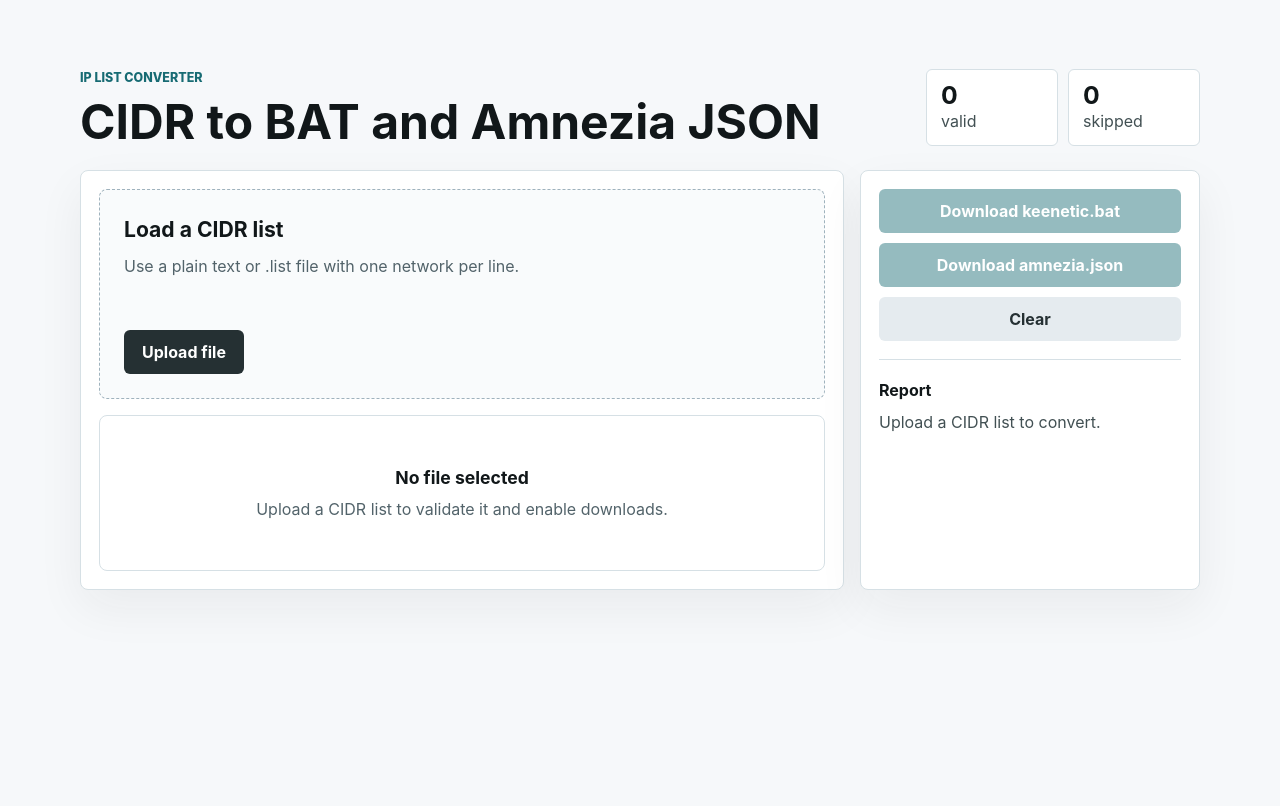
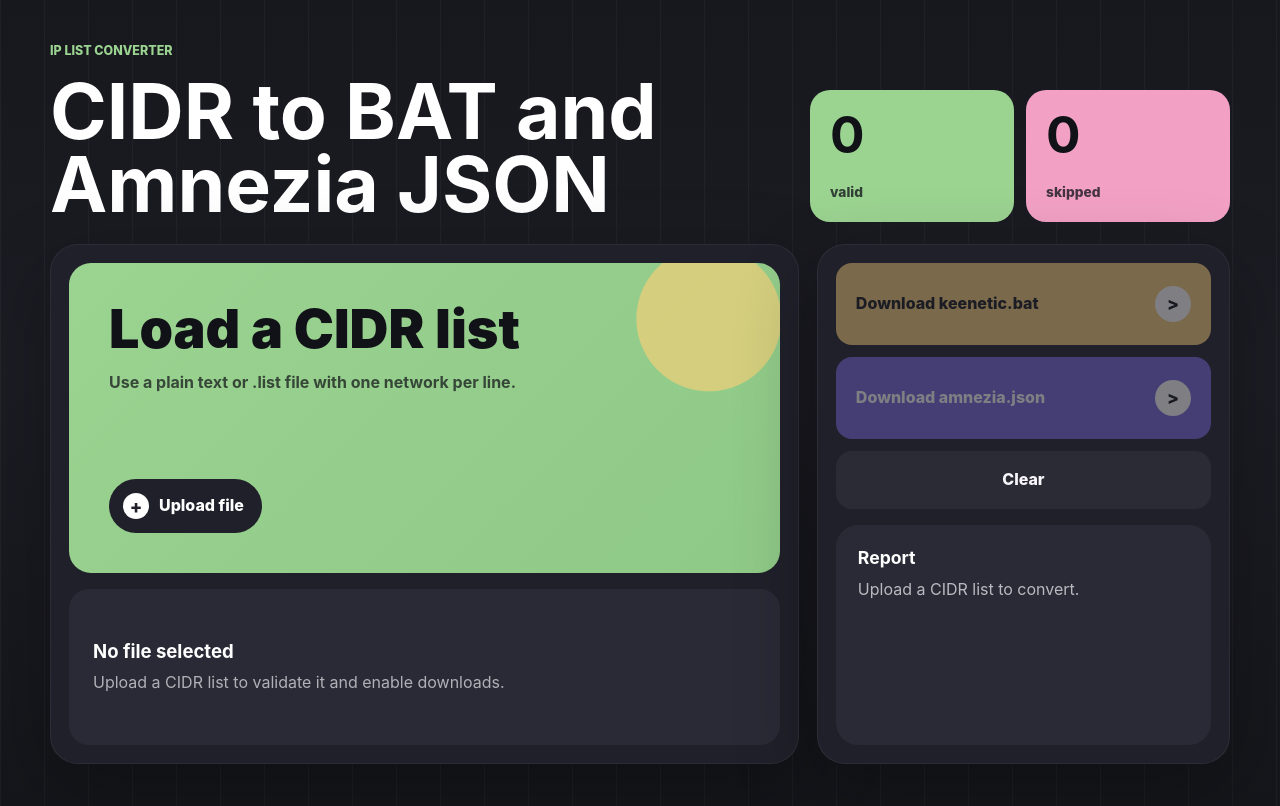
Before and after one commit to vedmaque/iplist-gen, a website built with Vite: page index.html in a window 1280 px wide. Built offline with nearby package versions, Linux system fonts and the light colour scheme.

Commit message:
update design

```diff
--- a/src/style.css
+++ b/src/style.css
@@ -1,6 +1,6 @@
 :root {
-  color: #1c2529;
-  background: #f6f8fa;
+  color: #f8f6fb;
+  background: #17181d;
   font-family:
     Inter,
     ui-sans-serif,
@@ -24,7 +24,12 @@ body {
   min-width: 320px;
   min-height: 100vh;
   margin: 0;
-  background: #f6f8fa;
+  background:
+    linear-gradient(90deg, rgba(255, 255, 255, 0.035) 1px, transparent 1px),
+    linear-gradient(180deg, #17181d 0%, #1c1c24 46%, #15161b 100%);
+  background-size:
+    44px 44px,
+    auto;
 }
 
 button,
@@ -33,158 +38,200 @@ input {
 }
 
 button {
-  min-height: 44px;
+  min-height: 52px;
   border: 0;
-  border-radius: 6px;
-  padding: 0 18px;
-  color: #fff;
-  background: #176b73;
-  font-weight: 700;
+  border-radius: 16px;
+  padding: 0 20px;
+  color: #17181d;
+  background: #f7cf77;
+  font-weight: 850;
+  line-height: 1.12;
   cursor: pointer;
   transition:
     background-color 140ms ease,
     opacity 140ms ease,
-    transform 140ms ease;
+    transform 140ms ease,
+    box-shadow 140ms ease;
 }
 
 button:hover:not(:disabled) {
-  background: #11505a;
-  transform: translateY(-1px);
+  transform: translateY(-2px);
+  box-shadow: 0 14px 28px rgba(0, 0, 0, 0.22);
+}
+
+button:focus-visible,
+.file-picker:focus-within {
+  outline: 3px solid rgba(247, 207, 119, 0.35);
+  outline-offset: 3px;
 }
 
 button:disabled {
   cursor: not-allowed;
-  opacity: 0.45;
+  opacity: 0.42;
 }
 
 button.secondary {
-  color: #253033;
-  background: #e5ebef;
+  color: #f8f6fb;
+  background: #2b2b36;
 }
 
 button.secondary:hover:not(:disabled) {
-  background: #d7e0e6;
+  background: #343441;
 }
 
 .shell {
-  width: min(1120px, calc(100% - 32px));
+  width: min(1180px, calc(100% - 48px));
   margin: 0 auto;
-  padding: 34px 0;
+  padding: 42px 0;
 }
 
 .hero {
-  display: flex;
+  display: grid;
+  grid-template-columns: minmax(0, 1fr) minmax(300px, 420px);
+  gap: 22px;
   align-items: end;
-  justify-content: space-between;
-  gap: 24px;
-  min-height: 136px;
-  padding: 4px 0 24px;
+  min-height: 184px;
+  padding: 0 0 22px;
 }
 
 .eyebrow {
-  margin: 0 0 10px;
-  color: #176b73;
+  margin: 0 0 14px;
+  color: #9bd391;
   font-size: 0.78rem;
-  font-weight: 800;
+  font-weight: 850;
   letter-spacing: 0;
   text-transform: uppercase;
 }
 
 h1 {
-  max-width: 760px;
+  max-width: 720px;
   margin: 0;
-  color: #111719;
-  font-size: clamp(2.15rem, 3rem, 3.35rem);
-  line-height: 1;
+  color: #ffffff;
+  font-size: clamp(2.7rem, 6vw, 5.1rem);
+  line-height: 0.96;
   letter-spacing: 0;
 }
 
 .stats {
-  display: flex;
-  flex-wrap: wrap;
-  justify-content: flex-end;
-  gap: 10px;
+  display: grid;
+  grid-template-columns: repeat(2, minmax(0, 1fr));
+  gap: 12px;
 }
 
 .stats > span {
-  min-width: 132px;
-  border: 1px solid #d6e0e5;
-  border-radius: 6px;
-  padding: 12px 14px;
-  background: #fff;
-  color: #425053;
+  display: grid;
+  min-height: 132px;
+  align-content: space-between;
+  border-radius: 20px;
+  padding: 20px;
+  color: rgba(21, 22, 27, 0.78);
+  font-size: 0.86rem;
+  font-weight: 850;
+}
+
+.stats > span:first-child {
+  background: #9bd391;
+}
+
+.stats > span:last-child {
+  background: #f2a1c4;
 }
 
 .stats strong {
   display: block;
-  color: #111719;
-  font-size: 1.55rem;
-  line-height: 1.1;
+  color: #111217;
+  font-size: 3.2rem;
+  line-height: 0.95;
 }
 
 .workspace {
   display: grid;
-  grid-template-columns: minmax(0, 1fr) 340px;
-  gap: 16px;
+  grid-template-columns: minmax(0, 1.45fr) minmax(320px, 0.8fr);
+  gap: 18px;
   align-items: stretch;
 }
 
 .input-pane,
 .output-pane {
-  border: 1px solid #d6e0e5;
-  border-radius: 8px;
-  background: #fff;
-  box-shadow: 0 18px 48px rgba(28, 37, 41, 0.06);
+  border: 1px solid rgba(255, 255, 255, 0.06);
+  border-radius: 28px;
+  background: #20202a;
+  box-shadow: 0 28px 80px rgba(0, 0, 0, 0.3);
 }
 
 .input-pane {
-  display: flex;
-  min-height: 420px;
-  flex-direction: column;
+  display: grid;
+  min-height: 520px;
+  grid-template-rows: minmax(300px, 1fr) auto;
   gap: 16px;
   padding: 18px;
 }
 
 .output-pane {
-  display: flex;
-  flex-direction: column;
-  gap: 18px;
+  display: grid;
+  grid-template-rows: auto 1fr;
+  gap: 16px;
   padding: 18px;
 }
 
 .upload-panel {
   display: grid;
-  min-height: 210px;
+  min-height: 300px;
   align-content: space-between;
-  gap: 24px;
-  border: 1px dashed #9fb2bd;
-  border-radius: 8px;
-  padding: 24px;
-  background: #f9fbfc;
+  gap: 28px;
+  border-radius: 22px;
+  padding: clamp(24px, 4vw, 40px);
+  background:
+    radial-gradient(
+      circle at 90% 18%,
+      rgba(247, 207, 119, 0.65) 0 72px,
+      transparent 73px
+    ),
+    linear-gradient(135deg, #9bd391 0%, #8fc987 100%);
+  color: #111217;
 }
 
 .file-picker {
   position: relative;
   display: inline-flex;
   width: fit-content;
-  min-height: 44px;
+  max-width: 100%;
+  min-height: 54px;
   align-items: center;
   justify-content: center;
-  border-radius: 6px;
-  padding: 0 18px;
+  gap: 10px;
+  border-radius: 999px;
+  padding: 0 18px 0 14px;
   overflow: hidden;
-  background: #253033;
-  color: #fff;
-  font-weight: 700;
+  background: #20202a;
+  color: #ffffff;
+  font-weight: 850;
+  line-height: 1.1;
   cursor: pointer;
+  transition:
+    background-color 140ms ease,
+    transform 140ms ease,
+    box-shadow 140ms ease;
+}
+
+.file-picker::before {
+  display: grid;
+  width: 26px;
+  height: 26px;
+  flex: 0 0 auto;
+  place-items: center;
+  border-radius: 50%;
+  background: #ffffff;
+  color: #20202a;
+  content: "+";
+  font-size: 1.15rem;
+  line-height: 1;
 }
 
 .file-picker:hover {
-  background: #111719;
-}
-
-.file-picker:focus-within {
-  box-shadow: 0 0 0 3px rgba(23, 107, 115, 0.18);
+  background: #16171d;
+  box-shadow: 0 14px 26px rgba(0, 0, 0, 0.24);
+  transform: translateY(-2px);
 }
 
 .file-picker input {
@@ -195,16 +242,21 @@ h1 {
 }
 
 .field-label {
+  max-width: 540px;
   margin: 0;
-  color: #111719;
-  font-size: 1.32rem;
-  font-weight: 700;
+  color: #111217;
+  font-size: clamp(2rem, 4.2vw, 3.6rem);
+  font-weight: 900;
+  line-height: 0.96;
 }
 
 .upload-hint {
-  max-width: 560px;
-  margin: 8px 0 0;
-  color: #52636a;
+  max-width: 480px;
+  margin: 16px 0 0;
+  color: rgba(17, 18, 23, 0.72);
+  font-size: 1rem;
+  font-weight: 650;
+  line-height: 1.42;
 }
 
 [hidden] {
@@ -213,111 +265,160 @@ h1 {
 
 .file-summary {
   display: grid;
-  gap: 6px;
-  border: 1px solid #bfd0d8;
-  border-radius: 6px;
-  padding: 18px;
-  background: #eef7f8;
+  gap: 8px;
+  border-radius: 20px;
+  padding: 20px;
+  background: #2a2a36;
 }
 
 .file-summary__label {
-  color: #425053;
-  font-size: 0.86rem;
-  font-weight: 700;
+  color: #f7cf77;
+  font-size: 0.78rem;
+  font-weight: 850;
+  text-transform: uppercase;
 }
 
 .file-summary strong {
   overflow-wrap: anywhere;
-  color: #111719;
-  font-size: 1.15rem;
+  color: #ffffff;
+  font-size: 1.18rem;
+  line-height: 1.2;
 }
 
 .file-summary span:last-child {
-  color: #425053;
+  color: rgba(248, 246, 251, 0.66);
 }
 
 .empty-state {
   display: grid;
-  flex: 1;
-  min-height: 154px;
-  place-content: center;
-  gap: 6px;
-  border: 1px solid #d6e0e5;
-  border-radius: 8px;
+  min-height: 156px;
+  align-content: center;
+  gap: 8px;
+  border-radius: 20px;
   padding: 24px;
-  background: #fff;
-  color: #52636a;
-  text-align: center;
+  background: #2a2a36;
+  color: rgba(248, 246, 251, 0.66);
 }
 
 .empty-state strong {
-  color: #111719;
-  font-size: 1.1rem;
+  color: #ffffff;
+  font-size: 1.16rem;
+  line-height: 1.2;
 }
 
 .actions {
   display: grid;
-  gap: 10px;
+  gap: 12px;
+}
+
+.actions button {
+  display: flex;
+  min-height: 82px;
+  align-items: center;
+  justify-content: space-between;
+  gap: 16px;
+  padding: 18px 20px;
+  text-align: left;
+  overflow-wrap: anywhere;
+}
+
+.actions button::after {
+  display: grid;
+  width: 36px;
+  height: 36px;
+  flex: 0 0 auto;
+  place-items: center;
+  border-radius: 50%;
+  background: #ffffff;
+  color: #111217;
+  content: ">";
+  font-size: 1.1rem;
+  line-height: 1;
+}
+
+#download-bat {
+  background: #f7cf77;
+}
+
+#download-bat:hover:not(:disabled) {
+  background: #ffda88;
+}
+
+#download-json {
+  color: #ffffff;
+  background: #7668db;
+}
+
+#download-json:hover:not(:disabled) {
+  background: #8275e5;
+}
+
+#clear-button {
+  min-height: 58px;
+  justify-content: center;
+}
+
+#clear-button::after {
+  display: none;
 }
 
 .report {
-  border-top: 1px solid #d6e0e5;
-  padding-top: 18px;
+  min-height: 220px;
+  border-radius: 22px;
+  padding: 22px;
+  background: #2a2a36;
 }
 
 h2 {
-  margin: 0 0 8px;
-  color: #111719;
-  font-size: 1rem;
+  margin: 0 0 10px;
+  color: #ffffff;
+  font-size: 1.1rem;
+  line-height: 1.2;
 }
 
 #status-text {
   margin: 0;
-  color: #425053;
+  color: rgba(248, 246, 251, 0.7);
+  line-height: 1.42;
 }
 
 .invalid-list {
   display: grid;
   gap: 8px;
-  margin: 14px 0 0;
+  margin: 16px 0 0;
   padding: 0;
   list-style: none;
 }
 
+.invalid-list:empty {
+  display: none;
+}
+
 .invalid-list li {
   overflow-wrap: anywhere;
-  border-left: 3px solid #b34f35;
-  border-radius: 4px;
-  padding: 8px 10px;
-  background: #fff1eb;
-  color: #743521;
+  border-radius: 12px;
+  padding: 10px 12px;
+  background: rgba(242, 161, 196, 0.15);
+  color: #f2a1c4;
   font-family: "SFMono-Regular", Consolas, "Liberation Mono", monospace;
-  font-size: 0.9rem;
+  font-size: 0.88rem;
+  line-height: 1.35;
 }
 
-@media (max-width: 820px) {
+@media (max-width: 920px) {
   .shell {
-    width: min(100% - 24px, 680px);
-    padding: 22px 0;
+    width: min(100% - 28px, 720px);
+    padding: 24px 0;
   }
 
   .hero {
+    grid-template-columns: 1fr;
     min-height: 0;
-    flex-direction: column;
-    align-items: stretch;
-    padding-bottom: 18px;
+    gap: 18px;
   }
 
   h1 {
-    font-size: 2.35rem;
-  }
-
-  .stats {
-    justify-content: stretch;
-  }
-
-  .stats span {
-    flex: 1 1 140px;
+    font-size: clamp(2.35rem, 10vw, 4.2rem);
   }
 
   .workspace {
@@ -325,10 +426,51 @@ h2 {
   }
 
   .input-pane {
-    min-height: 360px;
+    min-height: auto;
+    grid-template-rows: auto auto;
   }
 
   .upload-panel {
-    min-height: 190px;
+    min-height: 260px;
   }
 }
+
+@media (max-width: 520px) {
+  .shell {
+    width: min(100% - 24px, 440px);
+  }
+
+  .stats {
+    grid-template-columns: 1fr 1fr;
+  }
+
+  .stats > span {
+    min-height: 104px;
+    border-radius: 16px;
+    padding: 16px;
+  }
+
+  .stats strong {
+    font-size: 2.3rem;
+  }
+
+  .input-pane,
+  .output-pane {
+    border-radius: 22px;
+    padding: 14px;
+  }
+
+  .upload-panel {
+    min-height: 236px;
+    border-radius: 18px;
+    padding: 22px;
+  }
+
+  .field-label {
+    font-size: 1.7rem;
+  }
+
+  .actions button {
+    min-height: 74px;
+  }
+}
```
